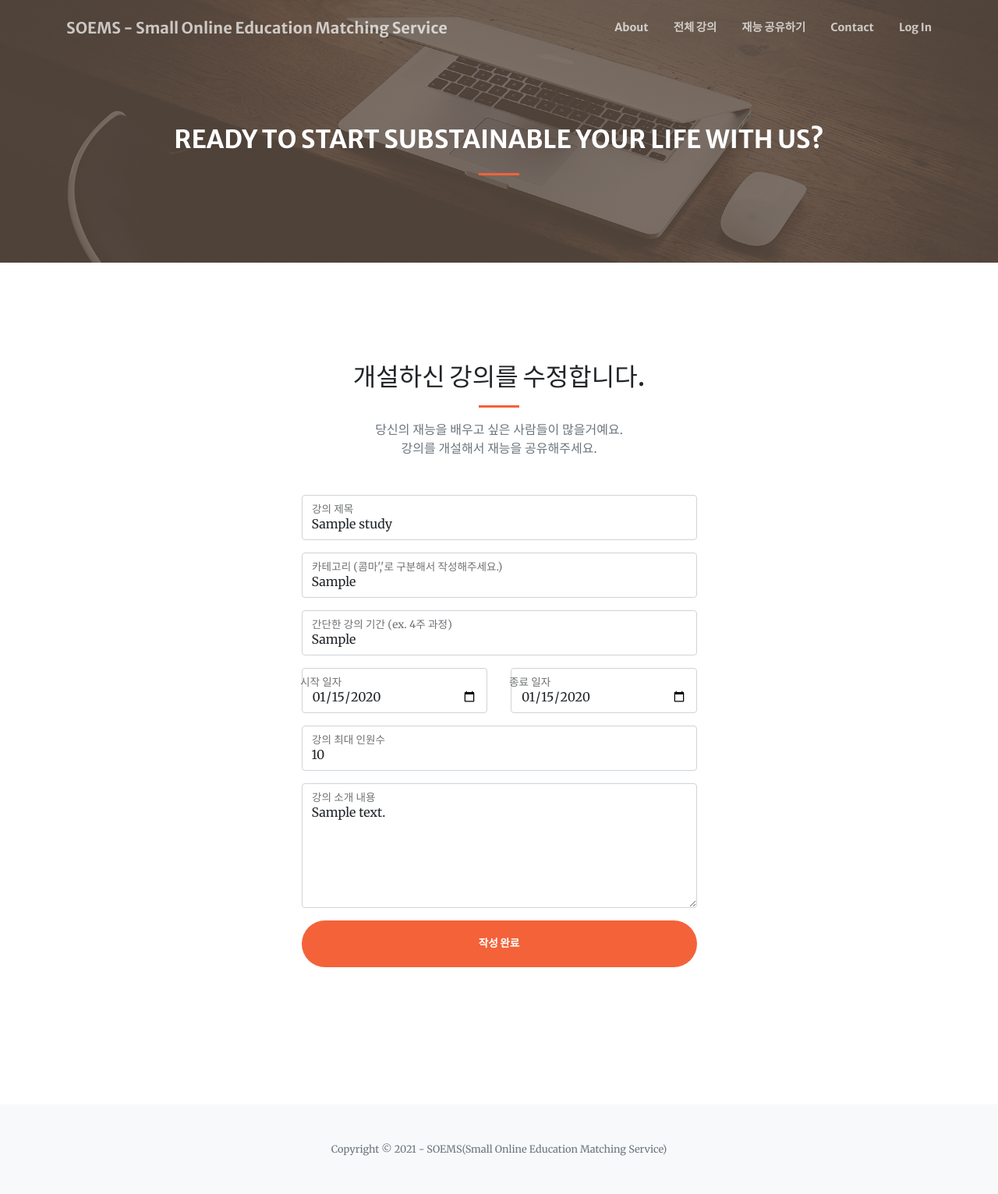
After one commit to ningpop/SOEMS, a Django app: page /study/update/1/ in a window 1280 px wide. The commit adds this page. Shown: the whole page at 78% size. Run offline with Django 3.2, Linux system fonts and the light colour scheme; tables that the repository leaves empty hold one stand-in row (values such as "Sample post"); parts of the project's set-up code (start-up, migrations or seed data) failed here and were passed over; some libraries are stand-ins or nearby versions.

Commit message:
➕[ADD] update 작업 완료

```diff
--- /dev/null
+++ b/study/templates/study_update.html
@@ -0,0 +1,117 @@
+{% extends 'base.html' %}
+{% load static %}
+
+{% block title %}
+SOEMS - 강의 글 수정하기
+{% endblock %}
+
+{% block style %}
+{% endblock %}
+
+{% block menu %}
+<ul class="navbar-nav ml-auto my-2 my-lg-0">
+    <li class="nav-item"><a class="nav-link js-scroll-trigger" href="{% url 'home' %}#about">About</a></li>
+    <li class="nav-item active"><a class="nav-link js-scroll-trigger" href="{% url 'study_list' %}">전체 강의</a></li>
+    <li class="nav-item"><a class="nav-link js-scroll-trigger" href="">재능 공유하기</a></li>
+    <li class="nav-item"><a class="nav-link js-scroll-trigger" href="{% url 'home' %}#contact">Contact</a></li>
+    <li class="nav-item"><a class="nav-link js-scroll-trigger" href="">Log In</a></li>
+</ul>
+{% endblock %}
+
+{% block content %}
+<header class="masthead-otherpage">
+    <div class="container h-100">
+        <div class="row h-100 align-items-center justify-content-center text-center">
+            <div class="col-lg-10 align-self-end">
+                <h2 class="text-uppercase text-white font-weight-bold">Ready to start substainable your life with us?
+                </h2>
+                <hr class="divider my-4" />
+            </div>
+        </div>
+    </div>
+</header>
+
+<!-- Contact-->
+<section class="page-section" id="contact">
+    <div class="container px-4 px-lg-5">
+        <div class="row gx-4 gx-lg-5 justify-content-center">
+            <div class="col-lg-8 col-xl-6 text-center">
+                <h2 class="mt-0">개설하신 강의를 수정합니다.</h2>
+                <hr class="divider" />
+                <p class="text-muted mb-5">당신의 재능을 배우고 싶은 사람들이 많을거예요.<br>강의를 개설해서 재능을 공유해주세요.</p>
+            </div>
+        </div>
+        <div class="row gx-4 gx-lg-5 justify-content-center mb-5">
+            <div class="col-lg-6">
+                <form id="contactForm" data-sb-form-api-token="API_TOKEN" action="{% url 'study_update' study.id %}" method="POST" enctype="multipart/form-data">
+                    {% csrf_token %}
+                    <!-- Study Title input-->
+                    <div class="form-floating mb-3">
+                        <input class="form-control" id="title" name="title" type="text" placeholder="강의 제목을 입력해주세요." value="{{ study.title }}"
+                            data-sb-validations="required" />
+                        <label for="title">강의 제목</label>
+                        <div class="invalid-feedback" data-sb-feedback="title:required">강의 제목을 입력해주세요.</div>
+                    </div>
+                    <!-- Study Category input-->
+                    <div class="form-floating mb-3">
+                        <input class="form-control" id="category" name="category" type="text" placeholder="카테고리를 입력해주세요." value="{{ study.category }}"
+                            data-sb-validations="required" />
+                        <label for="category">카테고리 (콤마','로 구분해서 작성해주세요.)</label>
+                        <div class="invalid-feedback" data-sb-feedback="category:required">카테고리를 입력해주세요.</div>
+                    </div>
+                    <!-- Study Period input-->
+                    <div class="form-floating mb-3">
+                        <input class="form-control" id="period" name="period" type="text" placeholder="간단한 강의의 진행 기간을 입력해주세요." value="{{ study.period }}"
+                            data-sb-validations="required" />
+                        <label for="period">간단한 강의 기간 (ex. 4주 과정)</label>
+                        <div class="invalid-feedback" data-sb-feedback="period:required">간단한 강의의 진행 기간을 입력해주세요.</div>
+                    </div>
+                    <!-- Study Date input-->
+                    <div class="row">
+                        <div class="form-floating mb-3 col-md-6">
+                            <input class="form-control" id="start_date" name="start_date" type="date" placeholder="강의의 시작일자를 입력해주세요." value="{{ study.start_date | date:'Y-m-d' }}"
+                                data-sb-validations="required" />
+                            <label for="start_date">시작 일자</label>
+                            <div class="invalid-feedback" data-sb-feedback="start_date:required">강의의 시작일자를 입력해주세요.</div>
+                        </div>
+                        <div class="form-floating mb-3 col-md-6">
+                            <input class="form-control" id="end_date" name="end_date" type="date" placeholder="강의의 종료일자를 입력해주세요." value="{{ study.end_date | date:'Y-m-d' }}"
+                                data-sb-validations="required" />
+                            <label for="end_date">종료 일자</label>
+                            <div class="invalid-feedback" data-sb-feedback="end_date:required">강의의 종료일자를 입력해주세요.</div>
+                        </div>
+                    </div>
+                    <!-- Study People input-->
+                    <div class="form-floating mb-3">
+                        <input class="form-control" id="total_people" name="total_people" type="number" min="1" max="5" placeholder="강의에 참여하는 학생 최대 인원 수를 입력해주세요." value="{{ study.total_people }}"
+                            data-sb-validations="required" />
+                        <label for="total_people">강의 최대 인원수</label>
+                        <div class="invalid-feedback" data-sb-feedback="total_people:required">강의에 참여하는 학생 최대 인원 수를 입력해주세요.</div>
+                    </div>
+
+                    <!-- Study Content input-->
+                    <div class="form-floating mb-3">
+                        <textarea class="form-control" id="content" name="content" type="text" placeholder="강의의 소개 내용을 입력해주세요."
+                            style="height: 10rem" data-sb-validations="required">{{ study.content }}</textarea>
+                        <label for="content">강의 소개 내용</label>
+                        <div class="invalid-feedback" data-sb-feedback="content:required">강의의 소개 내용을 입력해주세요.</div>
+                    </div>
+                    <!-- Submit error message-->
+                    <!---->
+                    <!-- This is what your users will see when there is-->
+                    <!-- an error submitting the form-->
+                    <div class="d-none" id="submitErrorMessage">
+                        <div class="text-center text-danger mb-3">Error sending message!</div>
+                    </div>
+                    <!-- Submit Button-->
+                    <div class="d-grid"><button class="btn btn-primary btn-xl" id="submitButton"
+                            type="submit">작성 완료</button></div>
+                </form>
+            </div>
+        </div>
+    </div>
+</section>
+{% endblock %}
+
+{% block script %}
+{% endblock %}
--- a/study/urls.py
+++ b/study/urls.py
@@ -5,4 +5,5 @@ urlpatterns = [
     path('list/', views.study_list, name='study_list'),
     path('detail/<int:study_id>/', views.study_detail, name='study_detail'),
     path('create/', views.study_create, name='study_create'),
+    path('update/<int:study_id>/', views.study_update, name='study_update'),
 ]
--- a/study/views.py
+++ b/study/views.py
@@ -10,7 +10,9 @@ def study_list(request):
     return render(request, 'study_list.html', context)
 
 def study_detail(request, study_id):
-    study = Study.objects.get(pk=study_id)
+    study = get_object_or_404(Study, pk=study_id)
+    study.hit_count += 1
+    study.save()
     category = study.category.split(',')
     context = {
         'study' : study,
@@ -28,8 +30,8 @@ def study_create(request):
         study.period = request.POST['period']
         study.start_date = request.POST['start_date']
         study.end_date = request.POST['end_date']
+        study.content = request.POST['content']
         study.total_people = request.POST['total_people']
-        study.content = request.POST['content']
         study.current_people = 0
         study.save()
         this_study = get_object_or_404(Study, pk=study.id)
@@ -39,3 +41,22 @@ def study_create(request):
         return render(request, 'study_detail.html', context)
 
     return render(request, 'study_create.html')
+
+def study_update(request, study_id):
+    study = get_object_or_404(Study, pk=study_id)
+
+    if request.method == 'POST':
+        study.title = request.POST['title']
+        study.category = request.POST['category']
+        study.period = request.POST['period']
+        study.start_date = request.POST['start_date']
+        study.end_date = request.POST['end_date']
+        study.content = request.POST['content']
+        study.total_people = request.POST['total_people']
+        study.save()
+        return redirect("study_detail", study_id)
+
+    context = {
+        "study" : study
+    }
+    return render(request, "study_update.html", context)
```
Also changed, not shown: study/templates/study_detail.html (+10 -3 lines).
